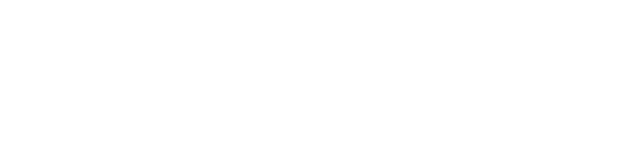
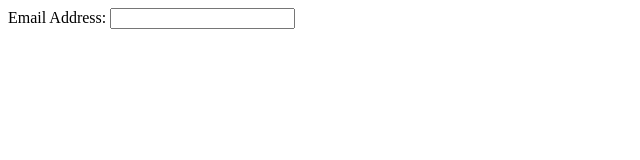
Before and after one commit to dev-daxh/itrnity_Week01_Task, a plain HTML site: page index.html in a window 1280 px wide. Shown: the whole page, without its empty margins (0-640 px from the left). Drawn offline with Linux system fonts and the light colour scheme.

Commit message:
Add email input field

```diff
--- a/index.html
+++ b/index.html
@@ -6,6 +6,13 @@
     <title>registration form</title>
 </head>
 <body>
+
+    <!-- Email input field -->
+    <form>
+        <label for="email">Email Address:</label>
+        <input type="email" id="email" name="email" required>
+    </form>
+
     <!-- add more  -->
 </body>
 </html>
```
